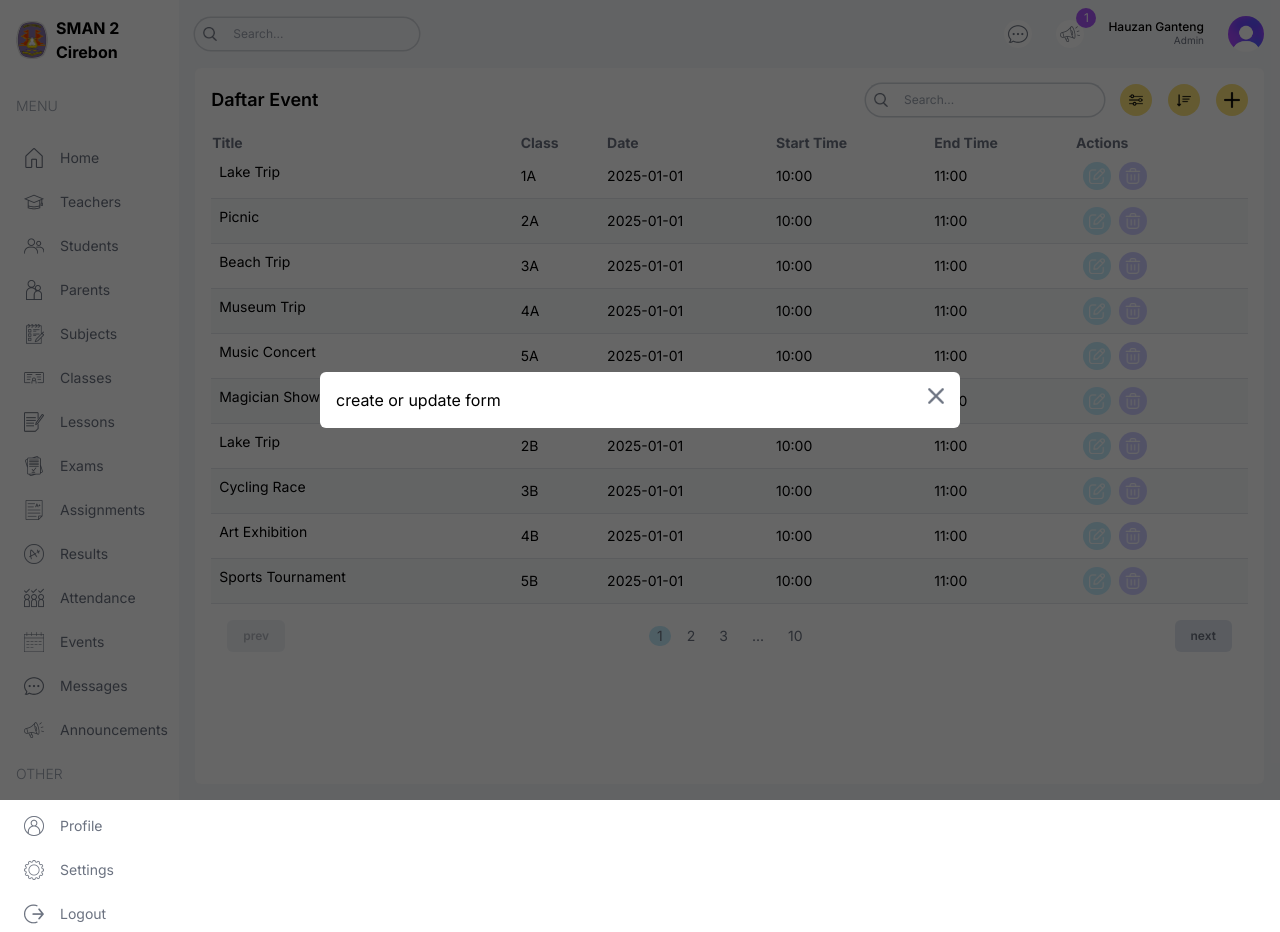
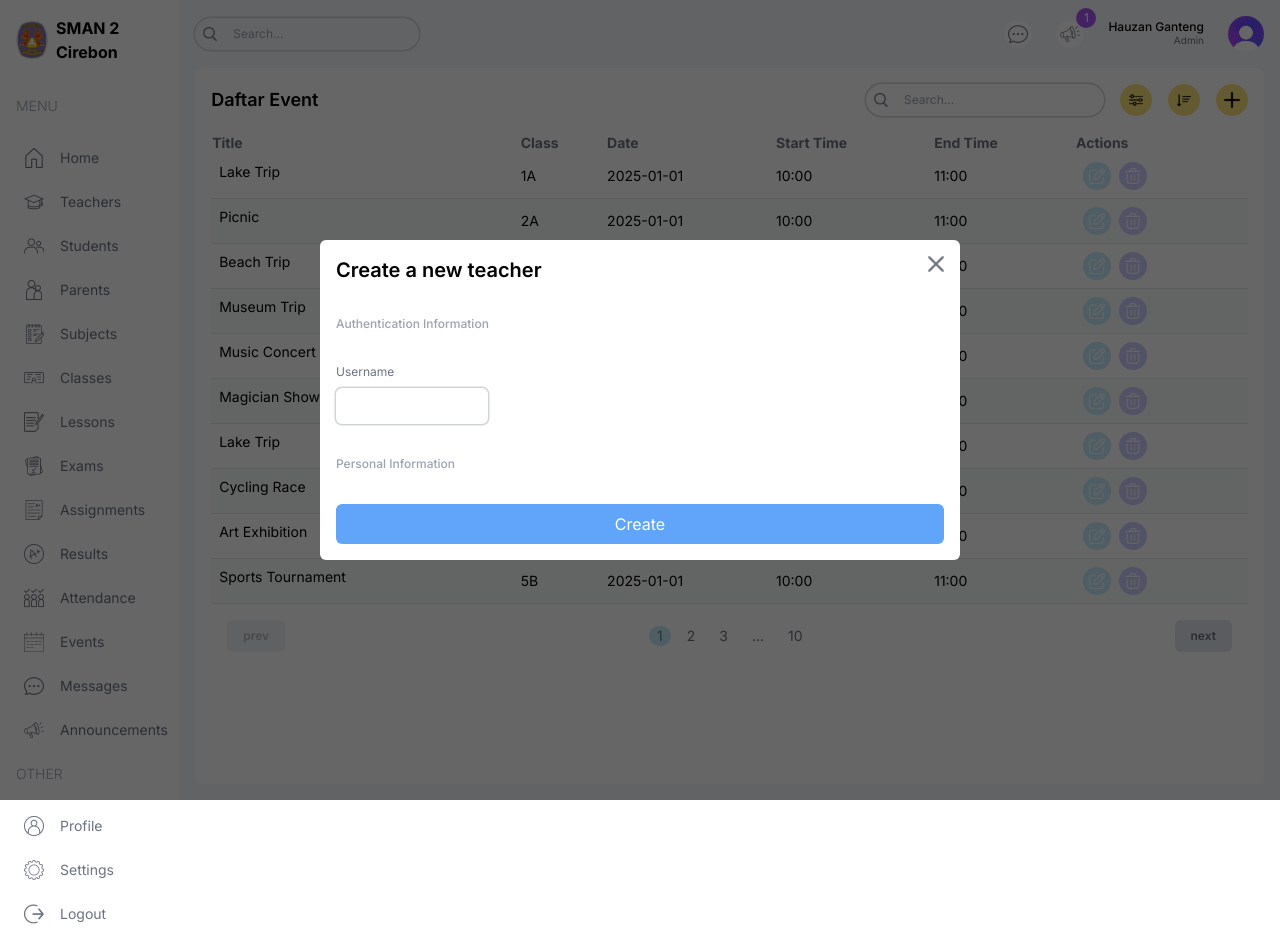
Before and after one commit to hauzanrafiattallah/SMAN-2-CIREBON-DASHBOARD, a Next.js app: page /list/events in a window 1280 px wide. Both pictures are taken after a click on the button 1231 px from the left and 100 px from the top of the page. Built offline with nearby package versions, Linux system fonts and the light colour scheme.

Commit message:
SMACD-7 || Add TeacherForm component with validation and integrate into FormModal || HauzanDev

```diff
--- a/package.json
+++ b/package.json
@@ -9,13 +9,16 @@
     "lint": "next lint"
   },
   "dependencies": {
+    "@hookform/resolvers": "^3.9.1",
     "moment": "^2.30.1",
     "next": "14.2.5",
     "react": "^18",
     "react-big-calendar": "^1.16.0",
     "react-calendar": "^5.1.0",
     "react-dom": "^18",
-    "recharts": "^2.13.2"
+    "react-hook-form": "^7.53.2",
+    "recharts": "^2.13.2",
+    "zod": "^3.23.8"
   },
   "devDependencies": {
     "@types/node": "^20",
--- a/src/components/FormModal.tsx
+++ b/src/components/FormModal.tsx
@@ -2,6 +2,7 @@
 
 import Image from "next/image";
 import { useState } from "react";
+import TeacherForm from "./forms/TeacherForm";
 
 const FormModal = ({
   table,
@@ -45,7 +46,7 @@
         </button>
       </form>
     ) : (
-      "create or update form"
+      <TeacherForm type="create" />
     );
   };
   return (
--- a/src/components/forms/TeacherForm.tsx
+++ b/src/components/forms/TeacherForm.tsx
@@ -1,4 +1,25 @@
 "use client";
+import { zodResolver } from "@hookform/resolvers/zod";
+import { useForm } from "react-hook-form";
+import { z } from "zod";
+
+const schema = z.object({
+  username: z
+    .string()
+    .min(3, { message: "Username must be at least 3 characthers long!" })
+    .max(20, { message: "Username must be at most 20 characthers long!" }),
+  email: z.string().email({ message: "Invalid email address!" }),
+  password: z
+    .string()
+    .min(8, { message: "Password must be at least 8 characters long!" }),
+  firstName: z.string().min(1, { message: "First name is required!" }),
+  lastName: z.string().min(1, { message: "Last name is required!" }),
+  phone: z.string().min(1, { message: "Phone number is required!" }),
+  address: z.string().min(1, { message: "Address is required!" }),
+  birthday: z.date({ message: "Birthday is required!" }),
+  sex: z.enum(["male", "female"], { message: "Sex is required!" }),
+  img: z.instanceof(File, { message: "Image is required!" }),
+});
 
 const TeacherForm = ({
   type,
@@ -7,7 +28,45 @@
   type: "create" | "update";
   data?: any;
 }) => {
-  return <form className="">Input</form>;
+  const {
+    register,
+    handleSubmit,
+    formState: { errors },
+  } = useForm({
+    resolver: zodResolver(schema),
+  });
+
+  const onSubmit = handleSubmit((data) => {
+    console.log(data);
+  });
+
+  return (
+    <form className="flex flex-col gap-8" onSubmit={onSubmit}>
+      <h1 className="text-xl font-semibold">Create a new teacher</h1>
+      <span className="text-xs text-gray-400 font-medium">
+        Authentication Information
+      </span>
+      <div className="flex flex-col gap-2 w-full md:w-1/4">
+        <label className="text-xs text-gray-500">Username</label>
+        <input
+          type="text"
+          {...register("username")}
+          className="ring-[1.5px] ring-gray-300 p-2 rounded-md text-sm w-full"
+        />
+        {errors.username?.message && (
+          <p className="text-xs text-red-400">
+            {errors.username?.message.toString()}
+          </p>
+        )}
+      </div>
+      <span className="text-xs text-gray-400 font-medium">
+        Personal Information
+      </span>
+      <button className="bg-blue-400 text-white p-2 rounded-md">
+        {type === "create" ? "Create" : "Update"}
+      </button>
+    </form>
+  );
 };
 
 export default TeacherForm;
```
Also changed, not shown: 1 other file (tests, documents, lock files or other folders).
